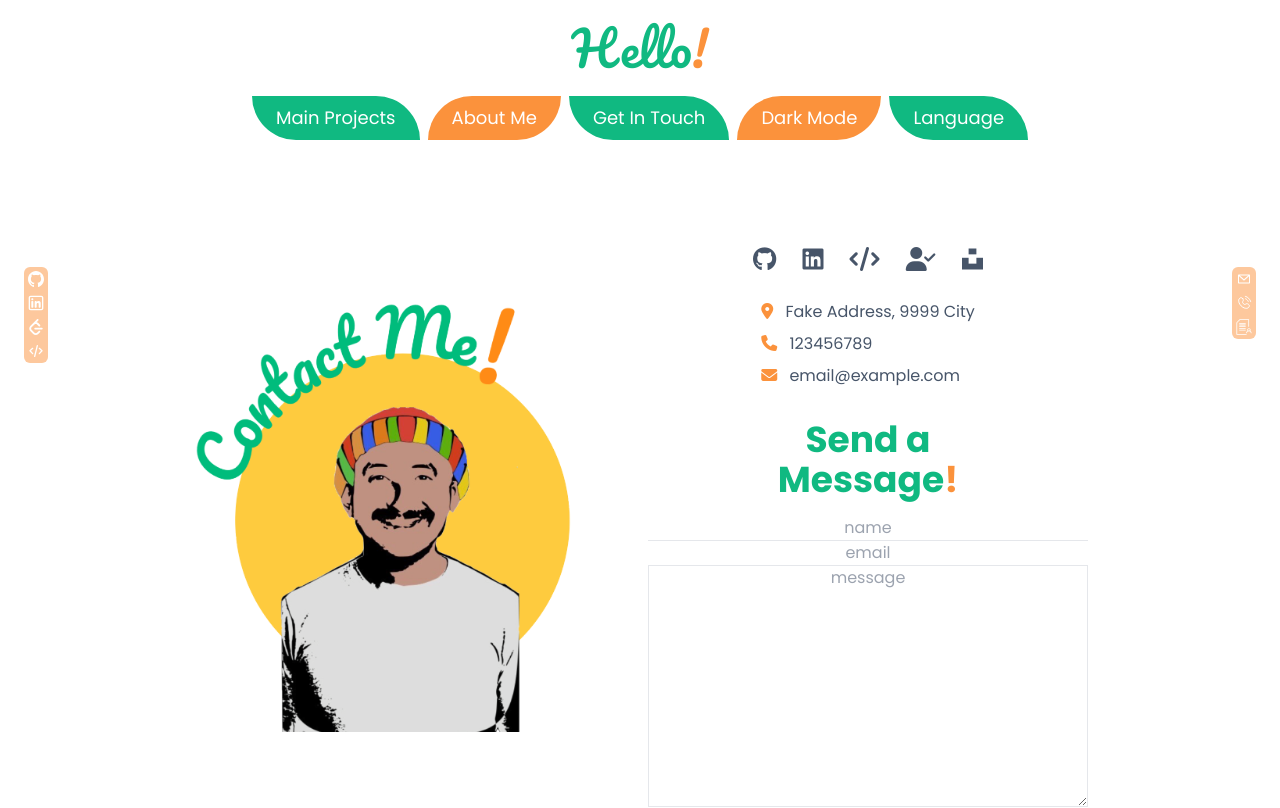
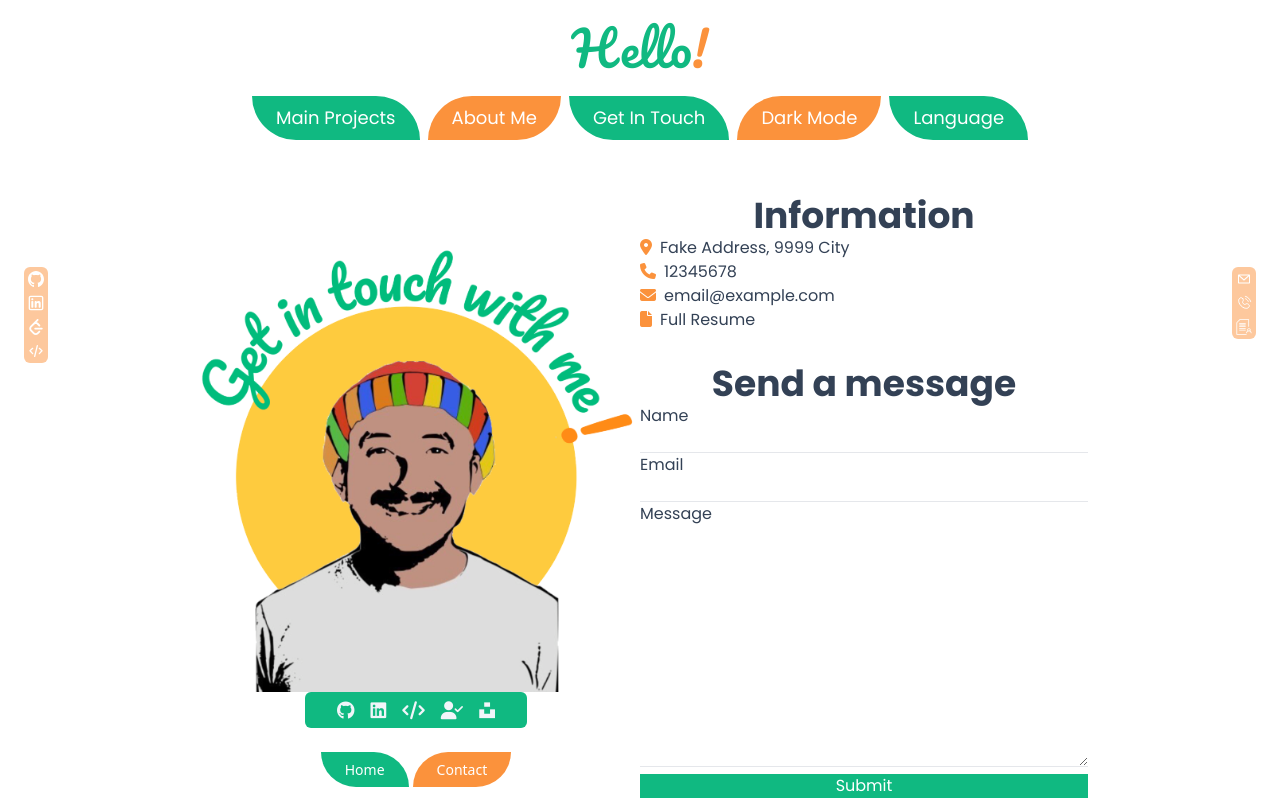
Before and after one commit to dev-jLagunas/my-portfolio, a Vue app: page /contact in a window 1280 px wide. Shown: the top 808 px of the page. Built offline with nearby package versions, Linux system fonts and the light colour scheme.

Commit message:
refactor(ContactMeView): modularize sections of this component into their own simple components

```diff
--- a/src/App.vue
+++ b/src/App.vue
@@ -17,7 +17,7 @@ const toggleDarkMode = () => {
 </script>
 
 <template>
-  <div class="py-6 dark:bg-slate-900 relative h-max">
+  <div class="py-6 dark:bg-slate-900 relative h-max md:h-screen">
     <Header />
     <SocialLinks class="fixed top-1/3 left-2 z-10 lg:left-6" />
     <QuickLinks class="fixed right-2 top-1/3 lg:right-6" />
--- a/src/assets/main.scss
+++ b/src/assets/main.scss
@@ -48,3 +48,7 @@ Custom Tailwind Utility Classes
 .primary-font-colors {
   @apply text-slate-700 dark:text-slate-200;
 }
+
+.contact-icon-styles {
+  @apply pr-2 text-orange-400;
+}
--- /dev/null
+++ b/src/components/ContactMeForm.vue
@@ -0,0 +1,24 @@
+<script setup></script>
+
+<template>
+  <div class="primary-font-colors font-poppins">
+    <h2 class="text-center text-4xl font-bold">Send a message</h2>
+    <form class="w-full">
+      <label for="name" class="">Name</label>
+      <input type="text" class="w-full border-b" />
+      <label for="email">Email</label>
+      <input type="email" class="w-full border-b" />
+      <label for="message">Message</label>
+      <textarea
+        name="message"
+        id="message"
+        cols="30"
+        rows="10"
+        class="w-full border-b"
+      ></textarea>
+      <button class="bg-emerald-500 text-white w-full">Submit</button>
+    </form>
+  </div>
+</template>
+
+<style scoped></style>
--- /dev/null
+++ b/src/components/ContactMeInformation.vue
@@ -0,0 +1,18 @@
+<script setup></script>
+
+<template>
+  <div class="primary-font-colors font-poppins my-8">
+    <h2 class="text-center text-4xl font-bold">Information</h2>
+    <ul class="">
+      <li>
+        <i class="fas fa-map-marker-alt contact-icon-styles"></i>Fake Address,
+        9999 City
+      </li>
+      <li><i class="fas fa-phone contact-icon-styles"></i>12345678</li>
+      <li>
+        <i class="fas fa-envelope contact-icon-styles"></i>email@example.com
+      </li>
+      <li><i class="fa-solid fa-file contact-icon-styles"></i>Full Resume</li>
+    </ul>
+  </div>
+</template>
--- /dev/null
+++ b/src/components/ContactMeLinks.vue
@@ -0,0 +1,55 @@
+<script setup></script>
+
+<template>
+  <div class="bg-emerald-500 rounded-md md:w-max md:mx-auto">
+    <ul class="flex justify-center gap-4 text-slate-100 text-lg py-1 md:px-8">
+      <li>
+        <a
+          href="https://github.com/yourusername"
+          target="_blank"
+          rel="noopener noreferrer"
+        >
+          <i class="fab fa-github"></i>
+        </a>
+      </li>
+      <li>
+        <a
+          href="https://linkedin.com/in/yourusername"
+          target="_blank"
+          rel="noopener noreferrer"
+        >
+          <i class="fab fa-linkedin"></i>
+        </a>
+      </li>
+      <li>
+        <a
+          href="https://leetcode.com/yourusername"
+          target="_blank"
+          rel="noopener noreferrer"
+        >
+          <i class="fas fa-code"></i>
+        </a>
+      </li>
+      <li>
+        <a
+          href="https://frontendmentor.io/profile/yourusername"
+          target="_blank"
+          rel="noopener noreferrer"
+        >
+          <i class="fas fa-user-check"></i>
+        </a>
+      </li>
+      <li>
+        <a
+          href="https://unsplash.com/@yourusername"
+          target="_blank"
+          rel="noopener noreferrer"
+        >
+          <i class="fab fa-unsplash"></i>
+        </a>
+      </li>
+    </ul>
+  </div>
+</template>
+
+<style scoped></style>
--- a/src/components/HeroComponent.vue
+++ b/src/components/HeroComponent.vue
@@ -42,7 +42,7 @@ import LinkButtons from "@/components/LinksBtnsContainer.vue";
         websites.
       </figcaption>
     </figure>
-    <LinkButtons class="hidden md:block" />
+    <LinkButtons class="hidden lg:block" />
     <h3
       class="text-center pacifico-title w-max px-4 py-1 mx-auto my-16 text-4xl lg:hidden"
     >
--- a/src/views/AboutMeView.vue
+++ b/src/views/AboutMeView.vue
@@ -8,7 +8,7 @@ import Skills from "@/components/AboutMeSkills.vue";
 
 <template>
   <div
-    class="font-poppins w-90vw text-slate-700 dark:text-slate-200 flex-center-col mt-10"
+    class="font-poppins w-90vw text-slate-700 dark:text-slate-200 flex-center-col mt-10 md:pb-8"
   >
     <section class="mb-4 md:w-5/6 lg:w-3/4 xl:w-2/5">
       <Specialization />
--- a/src/views/ContactMeView.vue
+++ b/src/views/ContactMeView.vue
@@ -1,121 +1,25 @@
 <script setup>
 import selfImg from "@/assets/contact/self-illustration.png";
 import LinksButtons from "@/components/LinksBtnsContainer.vue";
+import ContactLinks from "@/components/ContactMeLinks.vue";
+import ContactInfo from "@/components/ContactMeInformation.vue";
+import ContactForm from "@/components/ContactMeForm.vue";
 </script>
 
 <template>
-  <section
-    class="md:grid md:grid-cols-6 md:gap-4 md:place-content-center md:mt-16 md:w-90vw md:mx-auto max-w-4xl"
-  >
-    <img
-      :src="selfImg"
-      alt="illustration of author Juan"
-      class="w-4/5 max-w-md mx-auto md:col-span-3 md:mt-16 md:w-full"
-    />
-    <section class="font-poppins md:col-span-3 relative pb-16">
-      <div class="">
-        <ul
-          class="flex justify-around my-4 text-center text-slate-600 text-xl mx-auto dark:text-slate-200 md:w-64 md:text-2xl"
-        >
-          <li>
-            <a
-              href="https://github.com/yourusername"
-              target="_blank"
-              rel="noopener noreferrer"
-            >
-              <i class="fab fa-github"></i>
-            </a>
-          </li>
-          <li>
-            <a
-              href="https://linkedin.com/in/yourusername"
-              target="_blank"
-              rel="noopener noreferrer"
-            >
-              <i class="fab fa-linkedin"></i>
-            </a>
-          </li>
-          <li>
-            <a
-              href="https://leetcode.com/yourusername"
-              target="_blank"
-              rel="noopener noreferrer"
-            >
-              <i class="fas fa-code"></i>
-            </a>
-          </li>
-          <li>
-            <a
-              href="https://frontendmentor.io/profile/yourusername"
-              target="_blank"
-              rel="noopener noreferrer"
-            >
-              <i class="fas fa-user-check"></i>
-            </a>
-          </li>
-          <li>
-            <a
-              href="https://unsplash.com/@yourusername"
-              target="_blank"
-              rel="noopener noreferrer"
-            >
-              <i class="fab fa-unsplash"></i>
-            </a>
-          </li>
-        </ul>
-      </div>
-      <article class="w-max mx-auto md:mt-6">
-        <ul
-          class="text-slate-600 dark:text-slate-200 md:pb-8 flex flex-col gap-2"
-        >
-          <li>
-            <i class="fas fa-map-marker-alt pr-2 text-orange-400"></i>
-            Fake Address, 9999 City
-          </li>
-          <li><i class="fas fa-phone pr-2 text-orange-400"></i> 123456789</li>
-          <li>
-            <i class="fas fa-envelope pr-2 text-orange-400"></i>
-            email@example.com
-          </li>
-        </ul>
-      </article>
+  <div class="md:grid md:grid-cols-2 md:w-90vw lg:max-w-4xl lg:mx-auto">
+    <figure class="w-3/4 mx-auto md:w-full">
+      <img :src="selfImg" alt="digital portrait of myself" class="md:mt-20" />
+      <ContactLinks />
+      <LinksButtons class="hidden md:block mt-8" />
+    </figure>
+    <section class="w-90vw mx-auto md:w-full">
+      <ContactInfo />
+      <ContactForm />
+    </section>
+  </div>
 
-      <form
-        class="mx-auto font-poppins w-90vw md:w-full dark:bg-slate-900 text-center"
-      >
-        <h2
-          class="text-4xl text-emerald-500 text-center font-bold mt-8 mb-4 w-2/3 mx-auto md:mt-0"
-        >
-          Send a Message<span class="font-bold text-orange-400">!</span>
-        </h2>
-        <label for="name" class="sr-only">name</label>
-        <input
-          type="text"
-          placeholder="name"
-          class="w-full dark:bg-slate-900 text-center text-slate-600 dark:text-slate-200"
-          id="name"
-        />
-        <label for="email" class="sr-only">email</label>
-        <input
-          type="email"
-          placeholder="email"
-          class="w-full dark:bg-slate-900 text-center text-slate-600 dark:text-slate-200 border-t dark:border-slate-800"
-          id="email"
-        />
-        <label for="message" class="sr-only">message</label>
-        <textarea
-          name=""
-          id="message"
-          cols="30"
-          rows="10"
-          placeholder="message"
-          class="focus:outline-none w-full dark:bg-slate-900 text-center border text-slate-600 dark:text-slate-200 dark:border-slate-800"
-        ></textarea>
-        <button class="w-2/3 bg-emerald-500 text-white">Submit</button>
-      </form>
-    </section>
-    <LinksButtons class="pb-4" />
-  </section>
+  <LinksButtons class="mt-8 md:hidden" />
 </template>
 
 <style scoped></style>
```
Also changed, not shown: src/assets/contact/self-illustration.png.
